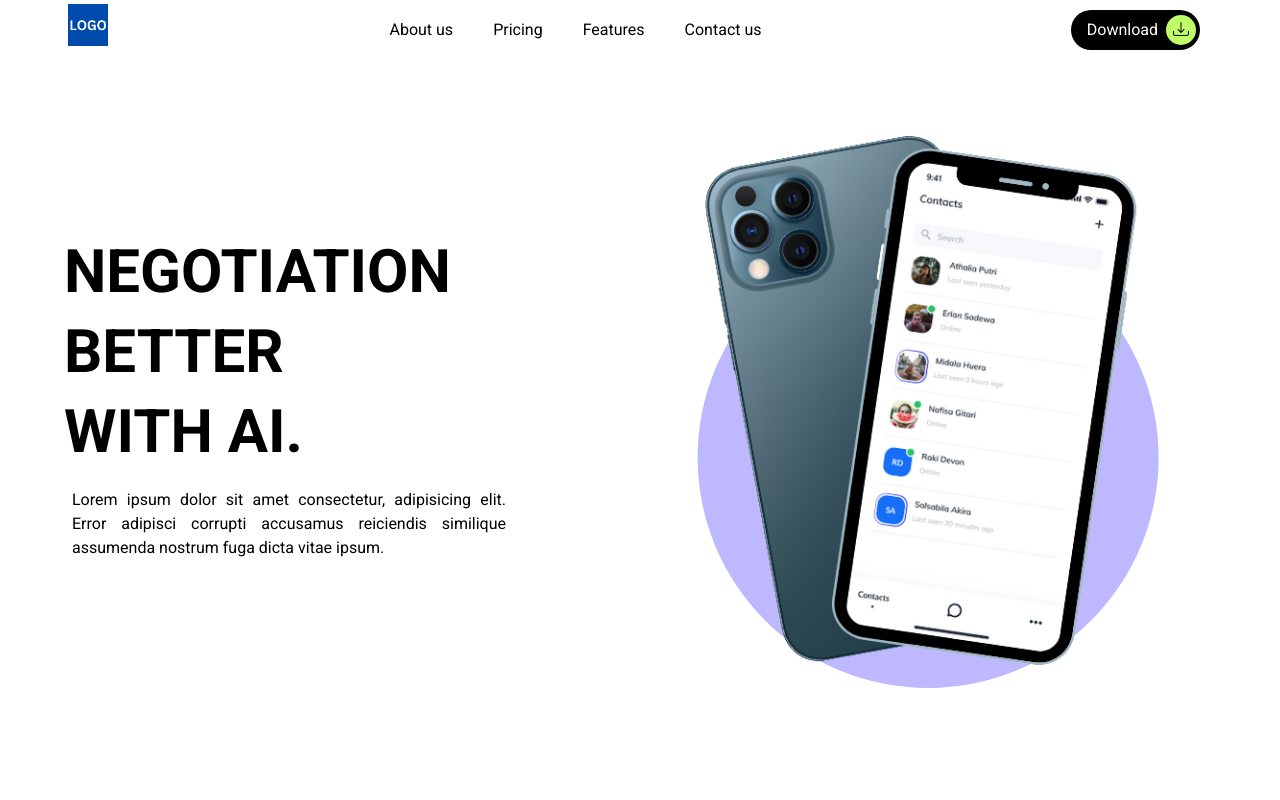
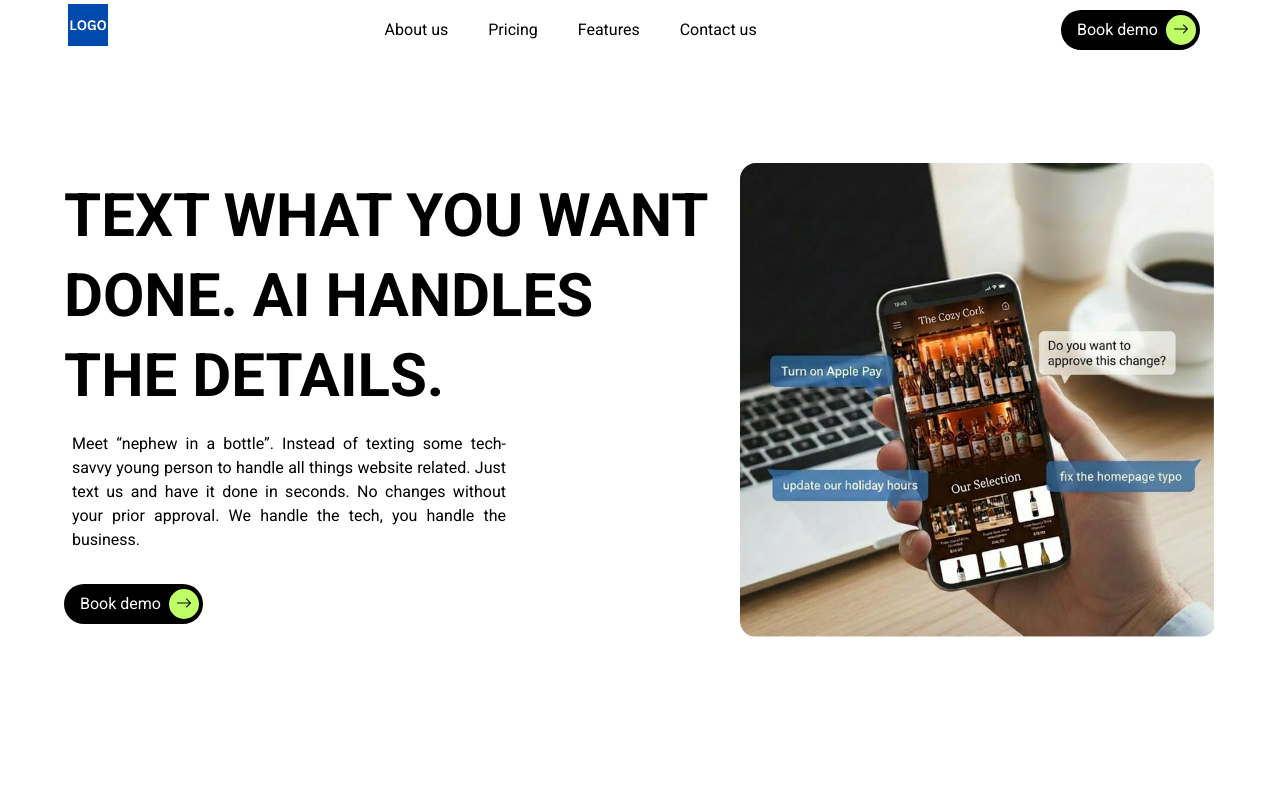
Before and after one commit to Aliacf21/pages, a website: page index.html in a window 1280 px wide. Shown: the top 800 px of the page. Drawn offline with nearby package versions, Linux system fonts and the light colour scheme.

Commit message:
Update hero with new copy, Book demo CTA, and liquor store image.
Rewrite hero headline and subtitle, add Book demo call-to-action
buttons, swap hero visual to the liquor store image, and remove the
Download buttons.

Co-authored-by: Cursor <cursoragent@cursor.com>

```diff
--- a/index.html
+++ b/index.html
@@ -67,17 +67,17 @@
                 >
                     <a
                         href=""
-                        aria-label="signup"
+                        aria-label="book demo"
                         class="tw-flex tw-h-[40px] tw-place-items-center tw-gap-2 tw-rounded-full
                                 tw-bg-black tw-p-1 tw-pl-4 tw-text-white"
                     >
-                        <span>Download</span>
+                        <span>Book demo</span>
                         <div
                             class="tw-flex tw-h-[30px] tw-w-[30px] tw-place-content-center
                                     tw-place-items-center tw-rounded-full tw-bg-primary
                                     tw-font-semibold tw-text-black"
                         >
-                            <i class="bi bi-download"></i>
+                            <i class="bi bi-arrow-right"></i>
                         </div>
                     </a>
                 </div>
@@ -105,19 +105,36 @@
                                 tw-leading-[80px] max-lg:tw-text-4xl max-md:tw-leading-snug"
                     >
                         <span class="reveal-hero-text">
-                            Negotiation better
+                            Text what you want done. AI handles the details.
                         </span>
-                        <br />
-                        <span class="reveal-hero-text"> with AI. </span>
                     </div>
                     <div
                         class="reveal-hero-text tw-mt-2 tw-max-w-[450px] tw-p-2
                                 tw-text-justify max-lg:tw-max-w-full"
                     >
-                        Lorem ipsum dolor sit amet consectetur, adipisicing
-                        elit. Error adipisci corrupti accusamus reiciendis
-                        similique assumenda nostrum fuga dicta vitae ipsum.
+                        Meet &ldquo;nephew in a bottle&rdquo;. Instead of
+                        texting some tech-savvy young person to handle all
+                        things website related. Just text us and have it done in
+                        seconds. No changes without your prior approval. We
+                        handle the tech, you handle the business.
                     </div>
+
+                    <a
+                        href=""
+                        aria-label="book demo"
+                        style="width: fit-content; align-self: flex-start"
+                        class="reveal-hero-text tw-mt-6 tw-flex tw-h-[40px] tw-place-items-center tw-gap-2 tw-rounded-full
+                                tw-bg-black tw-p-1 tw-pl-4 tw-text-white"
+                    >
+                        <span>Book demo</span>
+                        <div
+                            class="tw-flex tw-h-[30px] tw-w-[30px] tw-place-content-center
+                                    tw-place-items-center tw-rounded-full tw-bg-primary
+                                    tw-font-semibold tw-text-black"
+                        >
+                            <i class="bi bi-arrow-right"></i>
+                        </div>
+                    </a>
 
                 </div>
 
@@ -131,16 +148,11 @@
                             max-lg:tw-min-h-[180px] max-lg:tw-w-[320px] max-lg:tw-min-w-[320px]"
                     >
                         <img
-                            src="./assets/images/home/iphone.png"
+                            src="./assets/images/home/liquorStore.png"
                             alt="app"
+                            style="border-radius: 16px"
                             class="reveal-hero-img tw-z-[1] tw-h-full tw-w-full tw-object-contain"
                         />
-
-                        <div
-                            class="tw-absolute tw-bottom-0 tw-left-1/2 tw-h-[80%] tw-w-[80%]
-                                    tw--translate-x-1/2 tw-rounded-full tw-bg-secondary"
-                            id="hero-img-bg"
-                        ></div>
                     </div>
                 </div>
             </div>
@@ -534,20 +546,6 @@
                     </div>
                 </div>
 
-                <a
-                    href=""
-                    aria-label="download"
-                    class="reveal-up tw-flex tw-h-[40px] tw-place-items-center tw-gap-2 tw-rounded-full
-                             tw-bg-black tw-p-1 tw-pl-4 tw-text-white"
-                >
-                    <span>Download</span>
-                    <div
-                        class="tw-flex tw-h-[30px] tw-w-[30px] tw-place-content-center tw-place-items-center
-                                tw-rounded-full tw-bg-primary tw-font-semibold tw-text-black"
-                    >
-                        <i class="bi bi-download"></i>
-                    </div>
-                </a>
             </div>
         </section>
 
```
Also changed, not shown: assets/images/home/liquorStore.png (added).
